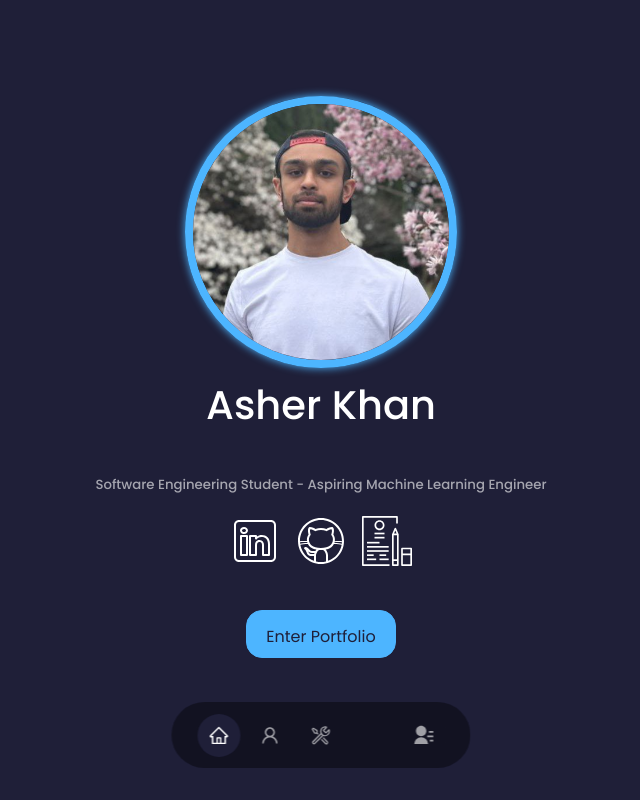
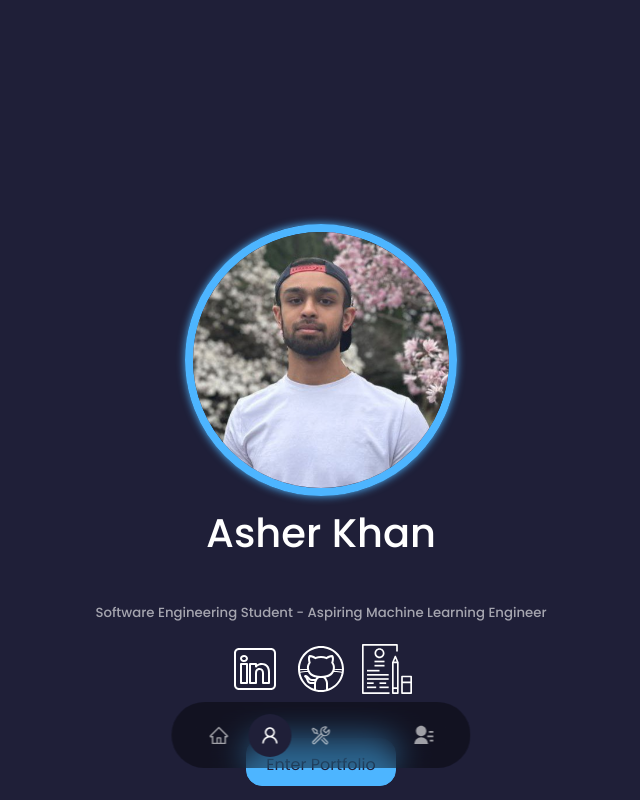
Before and after one commit to asherk7/personal-website, a React (Create React App) app: page / in a window 1280 px wide. Shown: the top 800 px of the page, without its empty margins (319-959 px from the left). Built offline with nearby package versions, Linux system fonts and the light colour scheme; some icons are missing.

Commit message:
made navbar update when scrolling through sections

```diff
--- a/src/components/header/Header.js
+++ b/src/components/header/Header.js
@@ -5,7 +5,8 @@ import './header.css'
 
 const Header = () => {
   return (
-    <header id="home">
+    <header>
+      <section id="home">
         <div className='container header-container'>
           <div className="me">
             <img src={me} alt="Asher Khan" />
@@ -18,6 +19,7 @@ const Header = () => {
 
           <a href="#about" className="btn btn-primary scroll">Enter Portfolio</a>
         </div>
+      </section>
     </header>
   )
 }
--- a/src/components/nav/Nav.js
+++ b/src/components/nav/Nav.js
@@ -1,4 +1,4 @@
-import React, {useState} from 'react'
+import React, {useState, useEffect} from 'react'
 import {AiOutlineHome} from 'react-icons/ai'
 import {AiOutlineUser} from 'react-icons/ai'
 import {RiContactsFill} from 'react-icons/ri'
@@ -7,11 +7,32 @@ import {VscTools} from 'react-icons/vsc'
 import './nav.css'
 
 const Nav = () => {
-  const [nav, setNav] = useState("#home")
+  const [nav, setNav] = useState("#home");
 
   async function changeNav(e) {
     setNav(e.currentTarget.getAttribute("href"));
   }
+
+  /* this code checks what section the page is on, and adjusts the navbar accordingly */
+
+  useEffect(() => {
+    let section = document.querySelectorAll("section");
+    window.onscroll = () => {
+      section.forEach(area => {
+        let top = window.scrollY;
+        let offset = area.offsetTop-75;
+        let height = area.offsetHeight
+        let id = area.getAttribute("id");
+
+        if (top >= offset && top < offset + height) {
+          setNav("#" + id);
+          //setnav is a promise, so we need to wait for it to finish before we can use it
+          //we need to make it so that page refreshes or something
+          //also edit values so that it changes immediately (height)
+        }
+      })
+    };
+  }, [nav]);
 
   return (
     <nav>
--- a/src/components/skills/Skills.js
+++ b/src/components/skills/Skills.js
@@ -4,7 +4,9 @@ import './skills.css'
 const Skills = () => {
   return (
     <section id="skills">
-      <h1>Skills</h1>
+      <div className="container">
+        <h1>Skills</h1>
+      </div>
     </section>
   )
 }
```
Lines whose indentation alone changed are shown as unchanged.
